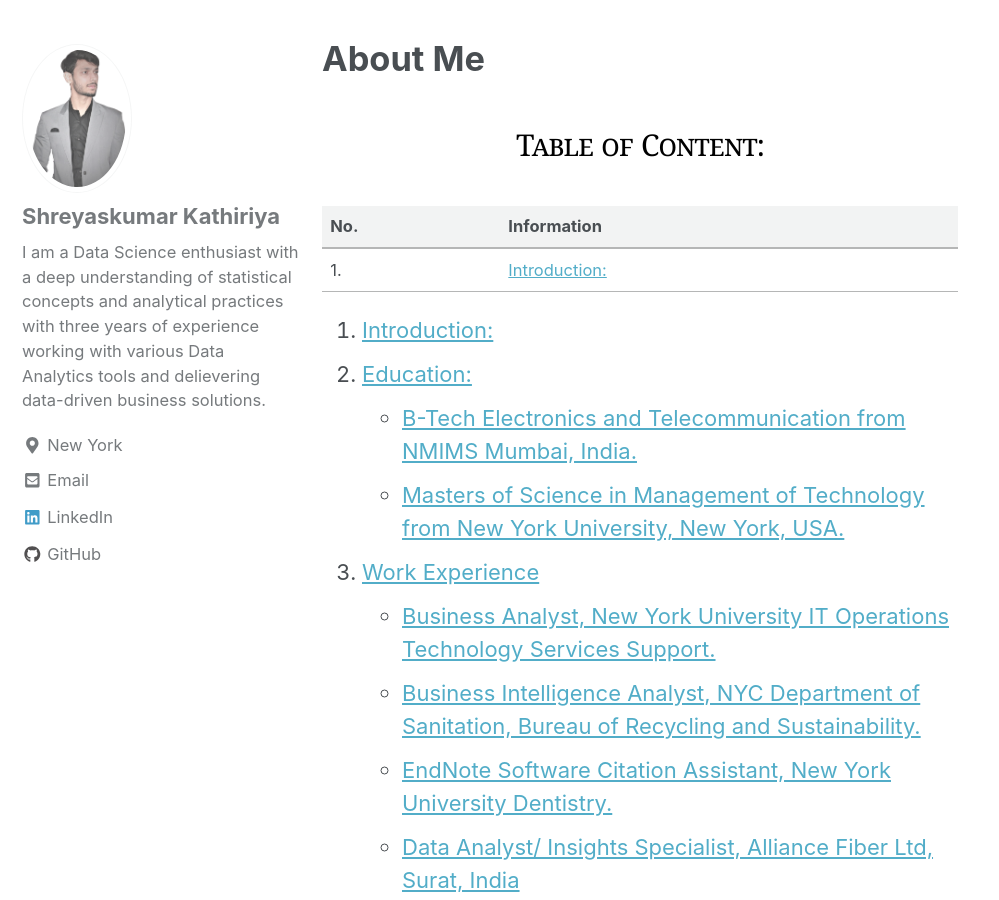
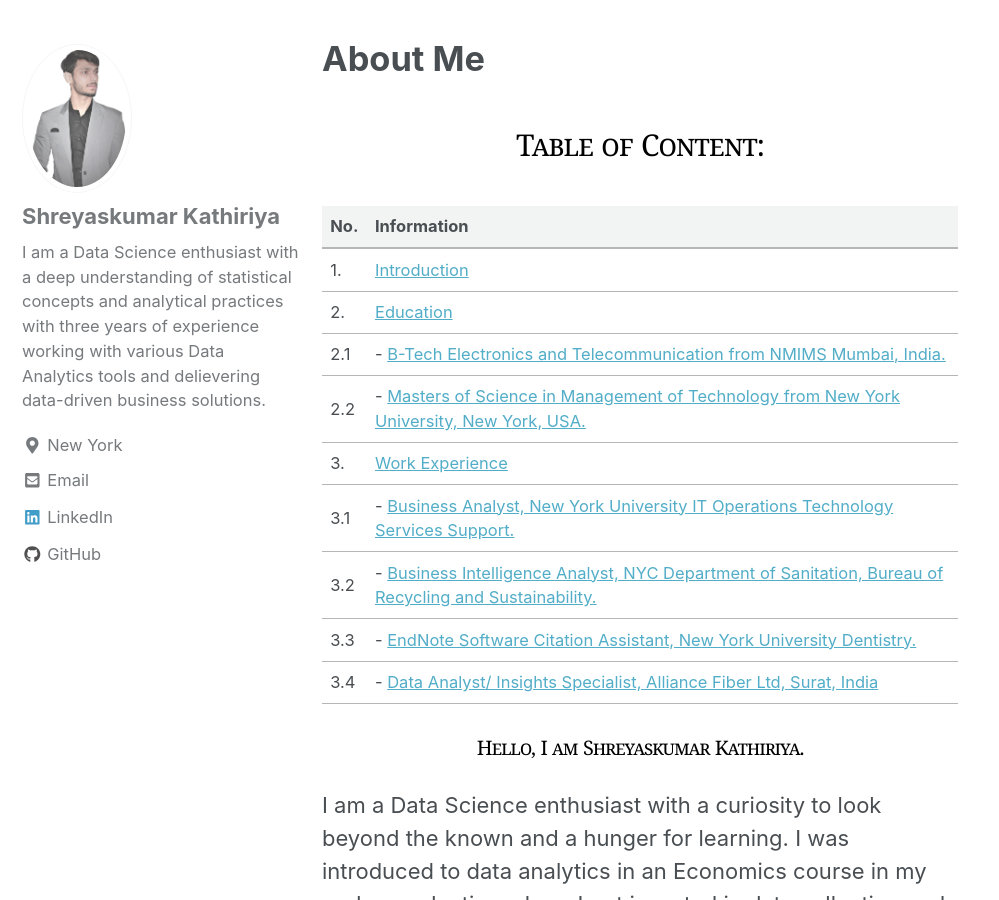
Before and after one commit to Shreyash1811/Shreyash1811.github.io, a Jekyll site: the page built from _pages/about.md, in a window 1280 px wide and 900 px high, scrolled down 1062 px. Shown: the whole window, without its empty margins (0-999 px from the left). Built offline with Jekyll 4.4.1, drawn with Linux system fonts in a browser that asks for light colours; nearby versions of some CDN libraries.

Commit message:
Update about.md

```diff
--- a/_pages/about.md
+++ b/_pages/about.md
@@ -18,18 +18,15 @@
 
 |No.| Information  |
 |---|---|
-|1.| [Introduction:](#intro)  |
-
-1. [Introduction:](#intro)
-2. [Education:](#edu)
-    * [B-Tech Electronics and Telecommunication from NMIMS Mumbai, India.](#edu1)
-    * [ Masters of Science in Management of Technology from New York University, New York, USA.](#edu2)
-3. [Work Experience](#ex)
-    - [Business Analyst, New York University IT Operations Technology Services Support.](#ex1)
-    - [Business Intelligence Analyst, NYC Department of Sanitation, Bureau of Recycling and Sustainability.](#ex2)
-    - [EndNote Software Citation Assistant, New York University Dentistry.](#ex3)
-    - [Data Analyst/ Insights Specialist, Alliance Fiber Ltd, Surat, India](#ex4)
-
+|1.| [Introduction](#intro)  |
+|2.| [Education](#edu) |
+|2.1| - [B-Tech Electronics and Telecommunication from NMIMS Mumbai, India.](#edu1) |
+|2.2| - [Masters of Science in Management of Technology from New York University, New York, USA.](#edu2) |
+|3.| [Work Experience](#ex) |
+|3.1|- [Business Analyst, New York University IT Operations Technology Services Support.](#ex1)|
+|3.2|- [Business Intelligence Analyst, NYC Department of Sanitation, Bureau of Recycling and Sustainability.](#ex2)|
+|3.3|- [EndNote Software Citation Assistant, New York University Dentistry.](#ex3)|
+|3.4|- [Data Analyst/ Insights Specialist, Alliance Fiber Ltd, Surat, India](#ex4)|
 
 
 <a id = "top"></a>
```
